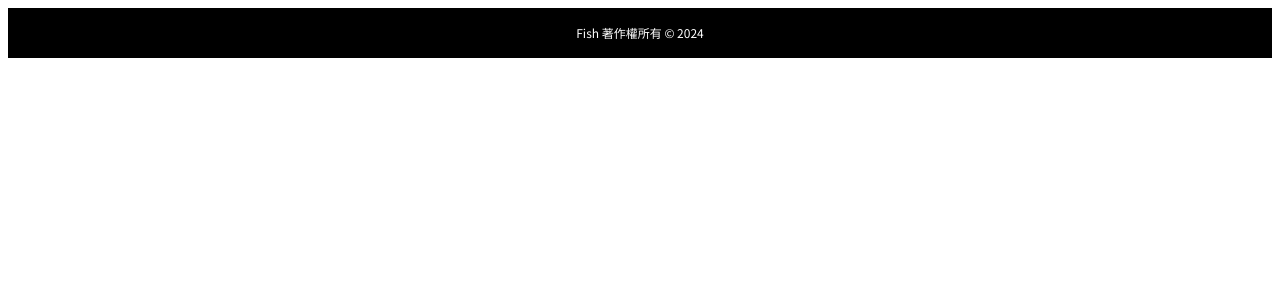
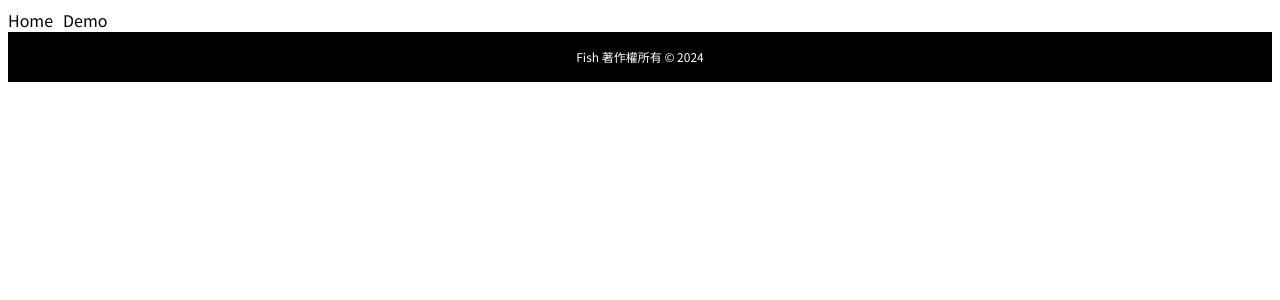
Before and after one commit to whalefish/example01, a Vue app: page / in a window 1280 px wide. Shown: the top 300 px of the page. Built offline with nearby package versions, Linux system fonts and the light colour scheme.

Commit message:
router link 設定

```diff
--- a/src/views/layout/layout.vue
+++ b/src/views/layout/layout.vue
@@ -1,7 +1,8 @@
 <template>
     <div class="layout">
         <div class="topbar">
-
+            <router-link :to="url.home.path">Home</router-link>
+            <router-link :to="url.demo.path">Demo</router-link>
         </div>
         <div class="main-content">
             <router-view>
@@ -14,11 +15,17 @@
     </div>
 </template>
 <script setup>
+import url from '@/router/url';
 </script>
 <style lang="scss" scoped>
 .layout {
     height: 100vh;
     position: relative;
+}
+
+.topbar {
+    display: flex;
+    gap: 10px;
 }
 
 .main-content {
```
